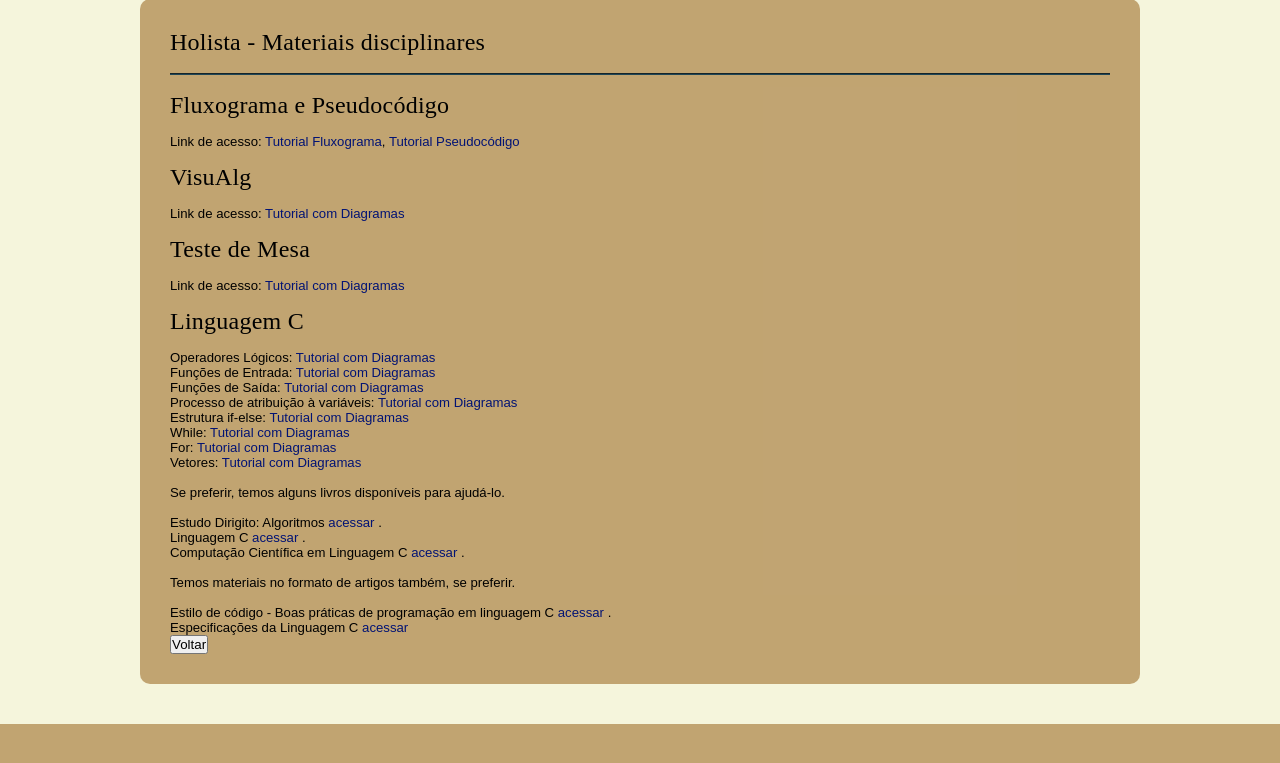
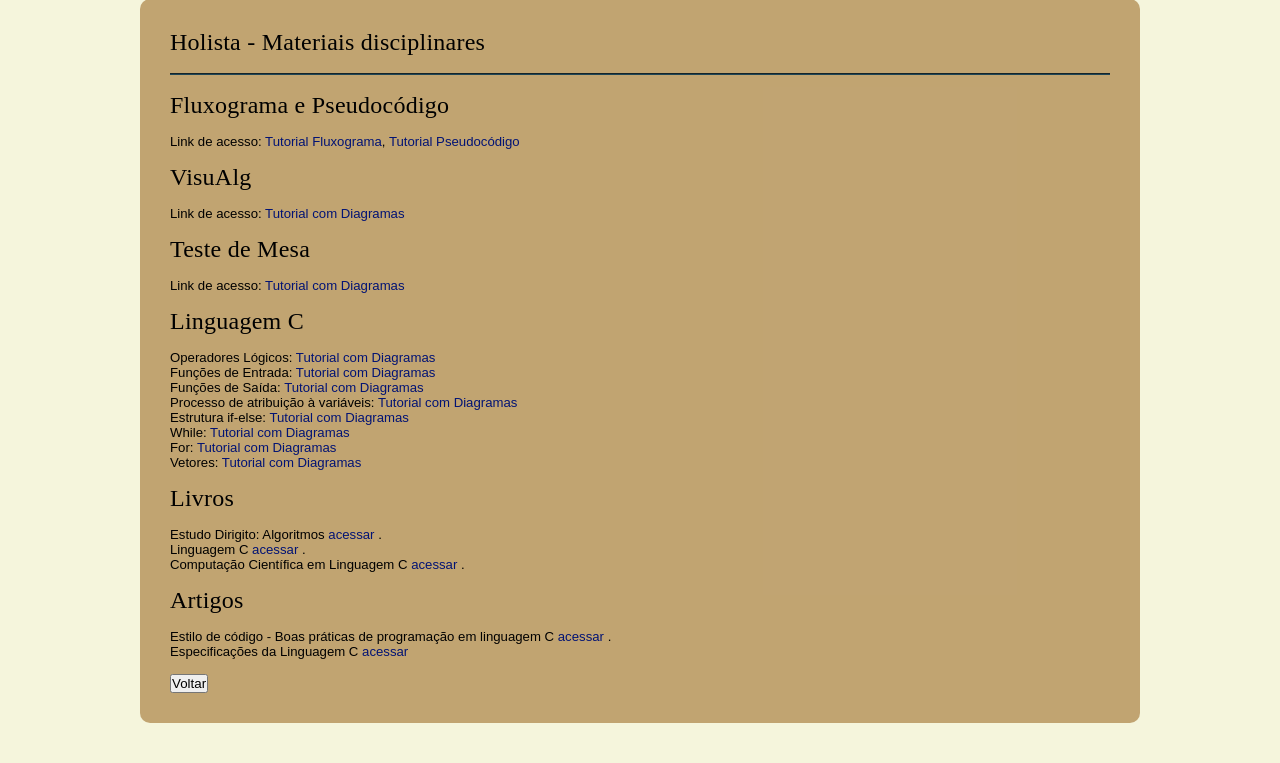
Before and after one commit to mykeoliveira/OPR-V2, a PHP site: page /questionario_estilos/avancado/holista/holista_avancado.php in a window 1280 px wide. Shown: the part 168-931 px from the top of the page. Before the commit the page ends 892 px from the top, so only its background shows below. Run offline with PHP 8.4, Linux system fonts and the light colour scheme.

Commit message:
Update holista_avancado.php

```diff
--- a/questionario_estilos/avancado/holista/holista_avancado.php
+++ b/questionario_estilos/avancado/holista/holista_avancado.php
@@ -70,13 +70,14 @@
 		For: <a target="_blank" href="http://linguagemc.com.br/a-estrutura-de-repeticao-for-em-c/"> Tutorial com Diagramas </a> <br />
 		Vetores: <a target="_blank" href="http://linguagemc.com.br/vetores-ou-arrays-em-linguagem-c/"> Tutorial com Diagramas</a><br /><br />
 
-                Se preferir, temos alguns livros disponíveis para ajudá-lo.<br>
+                <h2>Livros</h2>
 		<br> Estudo Dirigito: Algoritmos <a target="_blank" href="https://docs.google.com/file/d/0ByLDgIKIkMi2MTc0MDJmOWItNTQ1Yy00NTczLWI0OTQtNjA1NDI5YTllYzZm/edit?hl=en"> acessar </a>.
 		<br> Linguagem C <a target="_blank" href="https://www.ime.usp.br/~slago/slago-C.pdf"> acessar </a>.
-		<br> Computação Científica em Linguagem C <a target="_blank" href="https://www.ufrgs.br/reamat/ComputacaoCientifica/livro/livro.pdf"> acessar </a>.<br>
-		<br> Temos materiais no formato de artigos também, se preferir.<br>
+		<br> Computação Científica em Linguagem C <a target="_blank" href="https://www.ufrgs.br/reamat/ComputacaoCientifica/livro/livro.pdf"> acessar </a>.<br><br>
+
+		<h2>Artigos</h2>
 		<br> Estilo de código - Boas práticas de programação em linguagem C <a target="_blank" href="https://www.embarcados.com.br/boas-praticas-de-programacao-em-linguagem-c/"> acessar </a>.
-		<br> Especificações da Linguagem C <a target="_blank" href="https://www.mentebinaria.com.br/artigos/especificações-da-linguagem-c-r17/"> acessar </a><br>
+		<br> Especificações da Linguagem C <a target="_blank" href="https://www.mentebinaria.com.br/artigos/especificações-da-linguagem-c-r17/"> acessar </a><br><br>
 
 		<form>
 					<input type="button" value="Voltar" onClick="JavaScript: window.history.back();">
```
